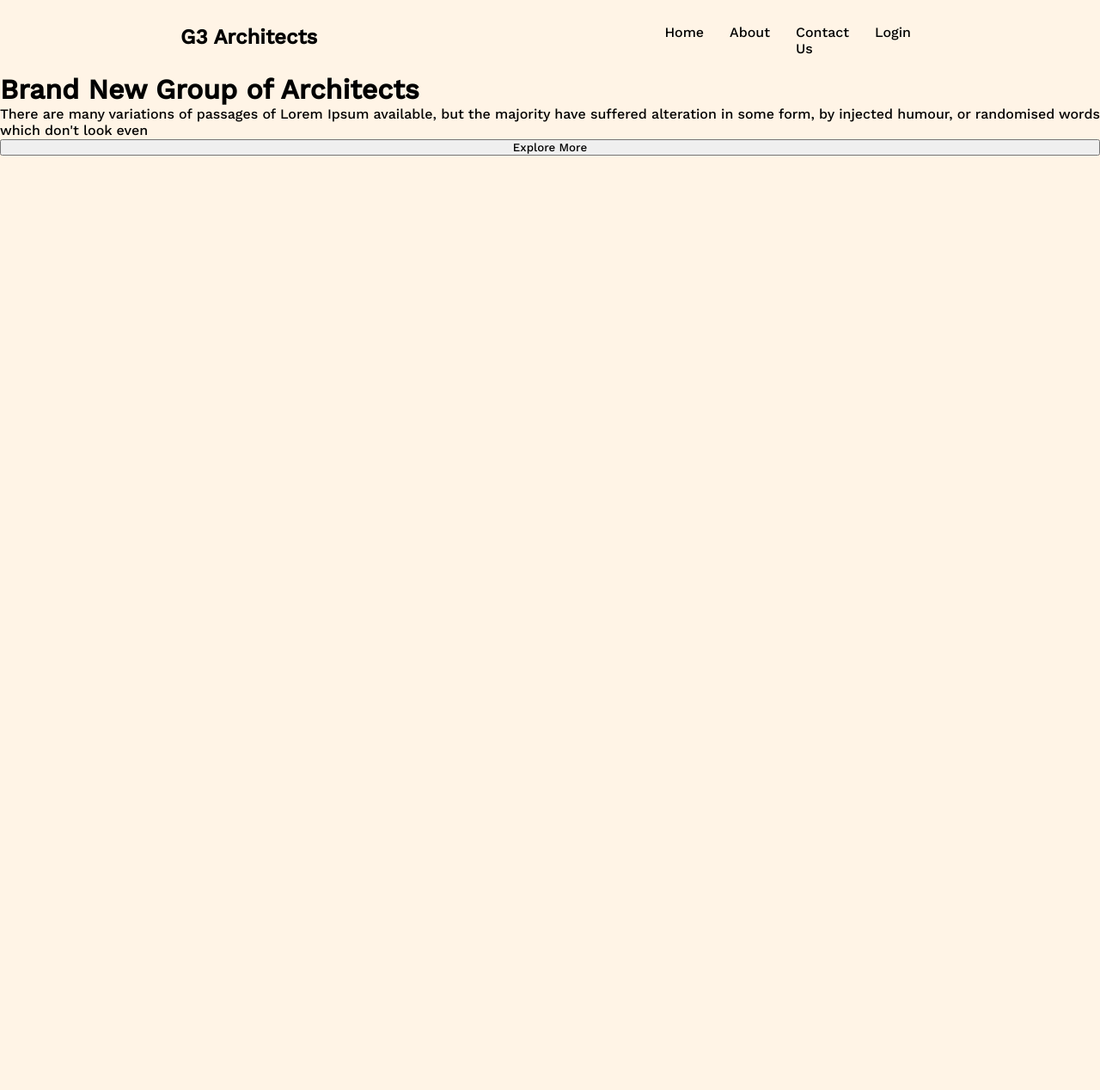
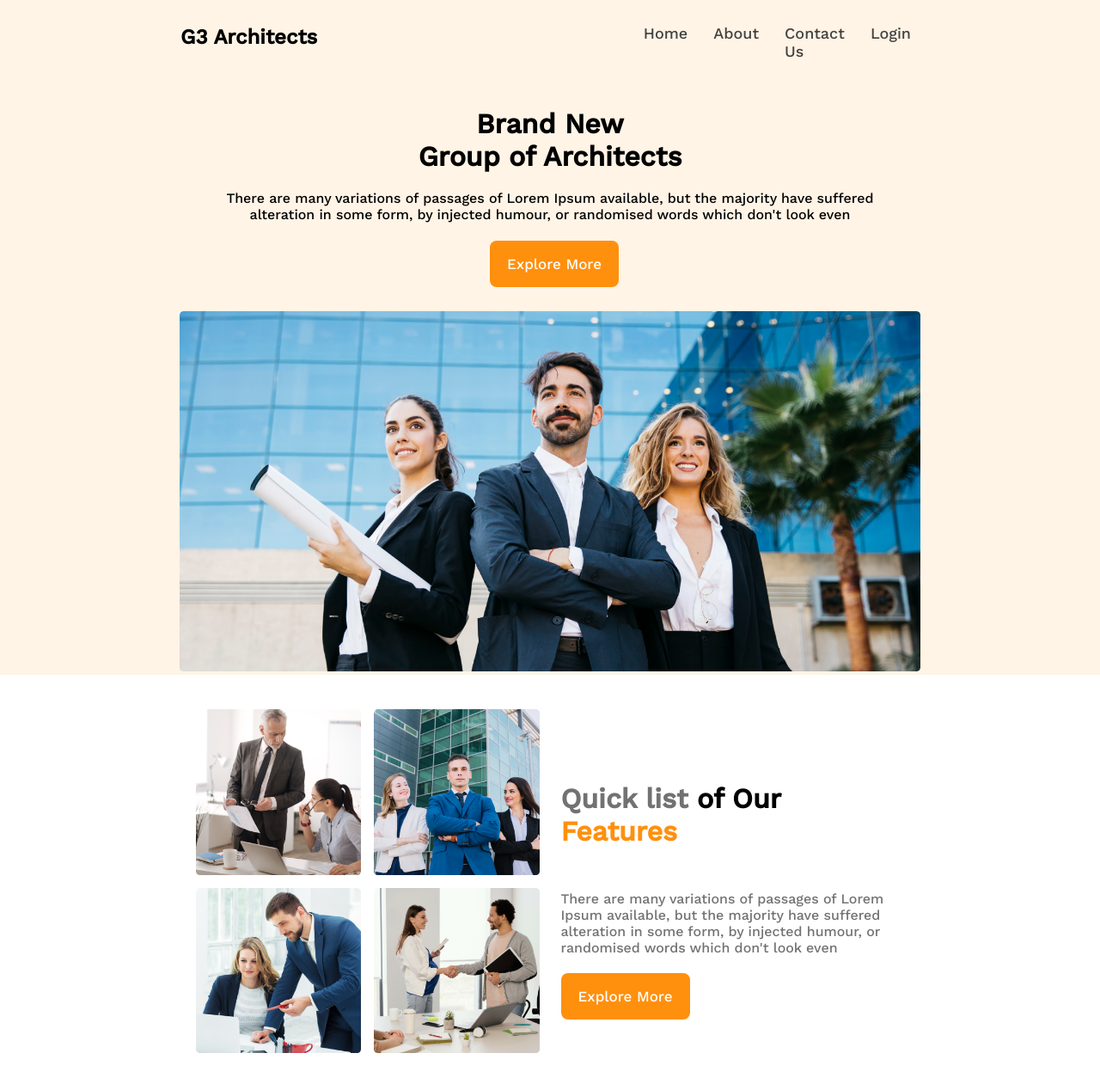
Before and after one commit to hasibrahman2207/assignment-2, a plain HTML site: page index.html in a window 1280 px wide. Shown: the top 1268 px of the page at 86% size. Drawn offline with nearby package versions, Linux system fonts and the light colour scheme.

Commit message:
features added

```diff
--- a/index.html
+++ b/index.html
@@ -24,10 +24,29 @@
       </ul>
     </nav>
     <div class="brand-new">
-      <h1 class="brand-new-title">Brand New Group of Architects </h1>
+      <h1 class="brand-new-title">Brand New <br> Group of Architects </h1>
       <p class="brand-new-desc">There are many variations of passages of Lorem Ipsum available, but the majority have suffered alteration in some form, by injected humour, or randomised words which don't look even</p>
-      <button class="explore-more">Explore More</button>
+    </div>
+    <button class="explore-more-btn">Explore More</button>
+    <div class="banner">
+      <img src="images/banner.png" alt="">
     </div>
   </header>
+  <main>
+    <div class="features">
+      <div class="features-img">
+        <img src="images/team1.png" alt="">
+        <img src="images/team2.png" alt="">
+        <img src="images/team3.png" alt="">
+        <img src="images/team4.png" alt="">
+      </div>
+     <div class="features-desc">
+      <h1 class="features-title"><span class="quick-list">Quick list</span> of Our <span class="features-gold">Features</span></h1>
+     <p class="features-description">There are many variations of passages of Lorem Ipsum available, but the majority have suffered alteration in some form, by injected humour, or randomised words which don't look even</p>
+     <button class="features-btn">Explore More</button>
+     </div>
+    </div>
+    <!-- features that you will love and enjoy -->
+  </main>
 </body>
 </html>
--- a/style.css
+++ b/style.css
@@ -8,7 +8,7 @@
 /* header section */
 .container {
   width: 100%;
-  height: 1900px;
+  height: 785px;
   background: rgba(255, 144, 14, 0.1);
 }
 
@@ -21,10 +21,13 @@ nav {
 }
 
 .nav-title {
- margin-left: 210px;
+  margin-left: 210px;
+  font-weight: 650;
 }
 
 .menu {
+  color: #424242;
+  font-size: 18px;
   display: flex;
   width: 477px;
   height: 30px;
@@ -32,3 +35,88 @@ nav {
   gap: 30px;
   margin-right: 220px;
 }
+
+.brand-new {
+  width: 822px;
+  height: 155px;
+  margin: 40px auto 0;
+}
+
+.brand-new-title {
+  text-align: center;
+  margin-bottom: 20px;
+  font-weight: 750;
+}
+
+.brand-new-desc {
+  text-align: center;
+  margin-bottom: -20px;
+}
+
+.explore-more-btn {
+  width: 150px;
+  height: 54px;
+  margin: 0px 570px;
+  border: none;
+  color: white;
+  background: #FF900E;
+  border-radius: 8px;
+  font-size: 17px;
+}
+
+.banner {
+  width: 862px;
+  height: 225px;
+  margin: 28px auto;
+}
+
+/* main section styles */
+main {
+  background: white;
+  width: 100%;
+
+}
+
+.features {
+  height: 480px;
+  width: 100%;
+  display: flex;
+ justify-content: center;
+ align-items: center;
+}
+
+.features-img {
+  height: 400px;
+  width: 400px;
+  display: grid;
+  grid-template-columns: repeat(2, 1fr);
+  gap: 15px;
+}
+
+.features-desc {
+  height: 600px;
+  width: 400px;
+  padding-top: 370px;
+  padding-left: 25px;
+}
+.features-description{
+  color: #727272;
+  margin-top: 50px;
+  margin-bottom: 10px;
+}
+.features-btn {
+  width: 150px;
+  height: 54px;
+  border: none;
+  color: white;
+  margin-top: 10px;
+  background: #FF900E;
+  border-radius: 8px;
+  font-size: 17px;
+}
+.features-gold{
+  color: #FF900E;
+}
+.quick-list{
+  color: #727272;
+}
```
